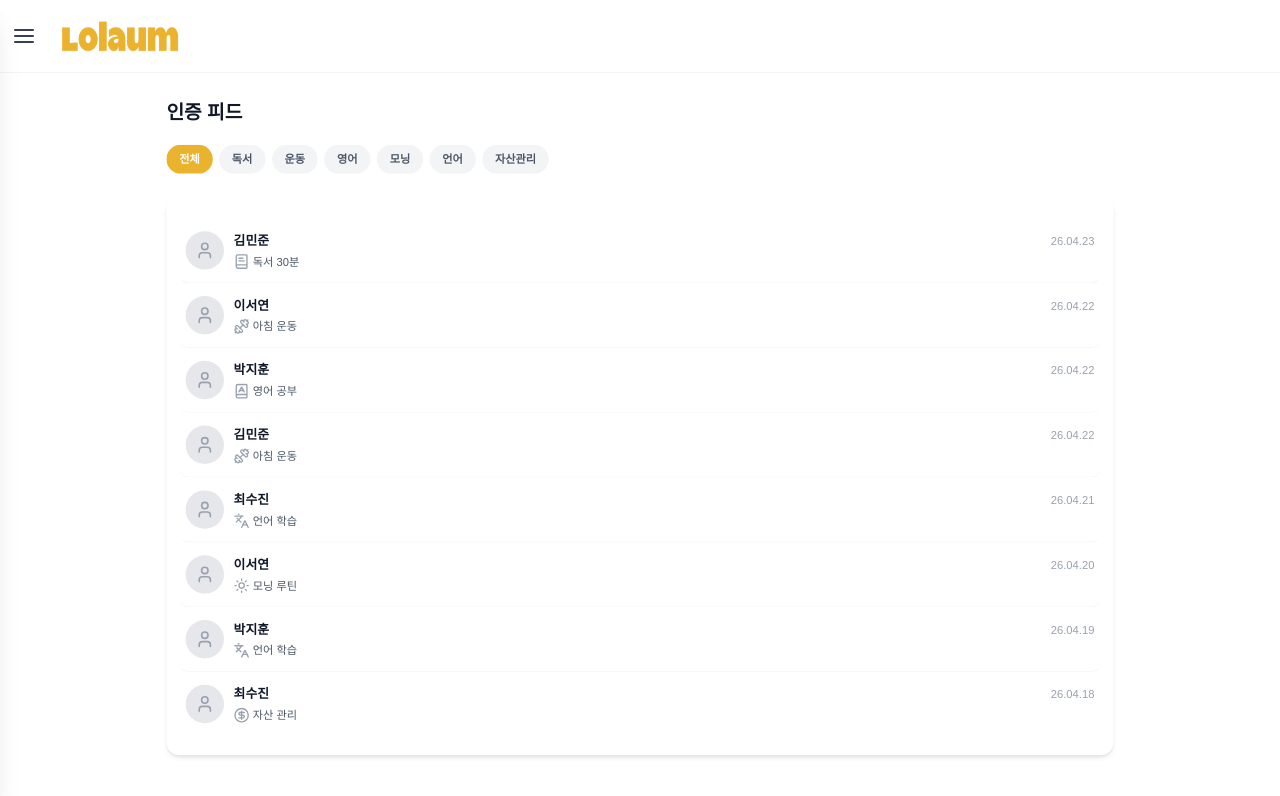
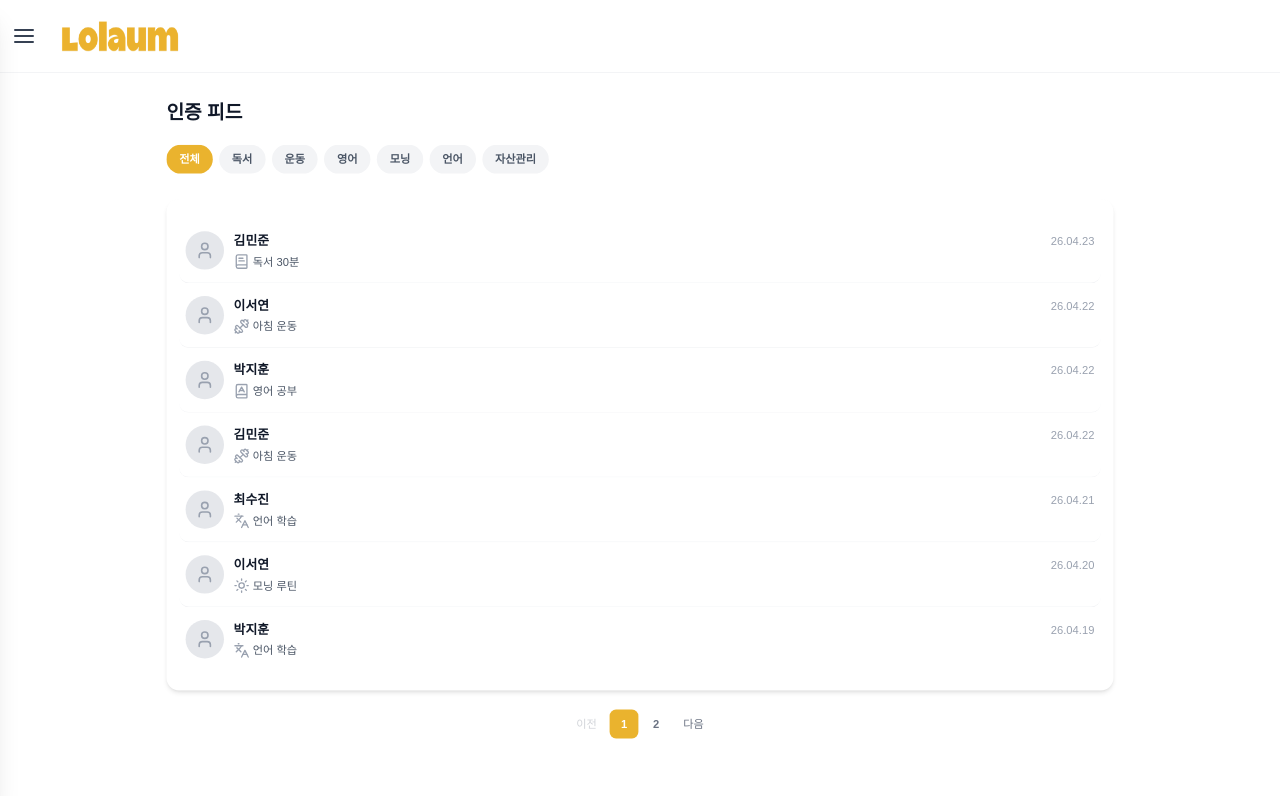
Before and after one commit to Lolaum/Lolaum, a Next.js app: page /feeds in a window 1280 px wide. Shown: the top 796 px of the page. Built offline with nearby package versions, Linux system fonts and the light colour scheme.

Commit message:
Feat: 피드 컨테이너에 페이지네이션 및 필터링 기능 추가

```diff
--- a/src/app/feeds/page.tsx
+++ b/src/app/feeds/page.tsx
@@ -1,11 +1,13 @@
-import React from "react";
+import React, { Suspense } from "react";
 import FeedContainer from "@/components/Feed/FeedContainer";
 import Layout from "@/components/Layout/Layout";
 
 export default function VerifyPage() {
   return (
     <Layout>
-      <FeedContainer />
+      <Suspense>
+        <FeedContainer />
+      </Suspense>
     </Layout>
   );
 }
--- a/src/components/Feed/FeedContainer.tsx
+++ b/src/components/Feed/FeedContainer.tsx
@@ -1,6 +1,7 @@
 "use client";
 
-import React, { useState } from "react";
+import React from "react";
+import { useRouter, useSearchParams } from "next/navigation";
 import FeedItem from "./FeedItem";
 import { FeedItem as FeedItemType, RoutineCategory } from "@/types/feed";
 import feed_mock from "@/mock/feedmock";
@@ -17,8 +18,15 @@ const filterCategories: FilterCategory[] = [
   "자산관리",
 ];
 
+const ITEMS_PER_PAGE = 7;
+
 export default function FeedContainer() {
-  const [selectedFilter, setSelectedFilter] = useState<FilterCategory>("전체");
+  const router = useRouter();
+  const searchParams = useSearchParams();
+
+  const selectedFilter = (searchParams.get("filter") ?? "전체") as FilterCategory;
+  const currentPage = Number(searchParams.get("page") ?? "1");
+
   const feedData: FeedItemType[] = feed_mock;
 
   // 필터링된 피드 데이터
@@ -26,6 +34,28 @@ export default function FeedContainer() {
     selectedFilter === "전체"
       ? feedData
       : feedData.filter((feed) => feed.routineCategory === selectedFilter);
+
+  const totalPages = Math.max(1, Math.ceil(filteredFeeds.length / ITEMS_PER_PAGE));
+  const pagedFeeds = filteredFeeds.slice(
+    (currentPage - 1) * ITEMS_PER_PAGE,
+    currentPage * ITEMS_PER_PAGE
+  );
+
+  const updateParams = (filter: FilterCategory, page: number) => {
+    const params = new URLSearchParams();
+    if (filter !== "전체") params.set("filter", filter);
+    if (page !== 1) params.set("page", String(page));
+    const query = params.toString();
+    router.replace(query ? `/feeds?${query}` : "/feeds");
+  };
+
+  const handleFilterChange = (category: FilterCategory) => {
+    updateParams(category, 1);
+  };
+
+  const handlePageChange = (page: number) => {
+    updateParams(selectedFilter, page);
+  };
 
   return (
     <div className="w-full px-4 py-3 sm:px-6 md:px-8 lg:px-12">
@@ -41,7 +71,7 @@ export default function FeedContainer() {
             {filterCategories.map((category) => (
               <button
                 key={category}
-                onClick={() => setSelectedFilter(category)}
+                onClick={() => handleFilterChange(category)}
                 className={`px-4 py-2 rounded-full text-sm font-semibold whitespace-nowrap transition-colors ${
                   selectedFilter === category
                     ? "bg-[var(--gold-400)] text-white"
@@ -62,7 +92,7 @@ export default function FeedContainer() {
             </div>
           ) : (
             <div className="divide-y divide-gray-100">
-              {filteredFeeds.map((feed) => (
+              {pagedFeeds.map((feed) => (
                 <FeedItem
                   key={feed.id}
                   item={feed}
@@ -71,6 +101,41 @@ export default function FeedContainer() {
             </div>
           )}
         </div>
+
+        {/* 페이지네이션 */}
+        {totalPages > 1 && (
+          <div className="flex items-center justify-center gap-1 mt-6">
+            <button
+              onClick={() => handlePageChange(Math.max(1, currentPage - 1))}
+              disabled={currentPage === 1}
+              className="px-3 py-2 rounded-lg text-sm font-medium text-gray-500 hover:bg-gray-100 disabled:opacity-30 disabled:cursor-not-allowed transition-colors"
+            >
+              이전
+            </button>
+
+            {Array.from({ length: totalPages }, (_, i) => i + 1).map((page) => (
+              <button
+                key={page}
+                onClick={() => handlePageChange(page)}
+                className={`w-9 h-9 rounded-lg text-sm font-semibold transition-colors ${
+                  currentPage === page
+                    ? "bg-[var(--gold-400)] text-white"
+                    : "text-gray-500 hover:bg-gray-100"
+                }`}
+              >
+                {page}
+              </button>
+            ))}
+
+            <button
+              onClick={() => handlePageChange(Math.min(totalPages, currentPage + 1))}
+              disabled={currentPage === totalPages}
+              className="px-3 py-2 rounded-lg text-sm font-medium text-gray-500 hover:bg-gray-100 disabled:opacity-30 disabled:cursor-not-allowed transition-colors"
+            >
+              다음
+            </button>
+          </div>
+        )}
       </div>
     </div>
   );
```
